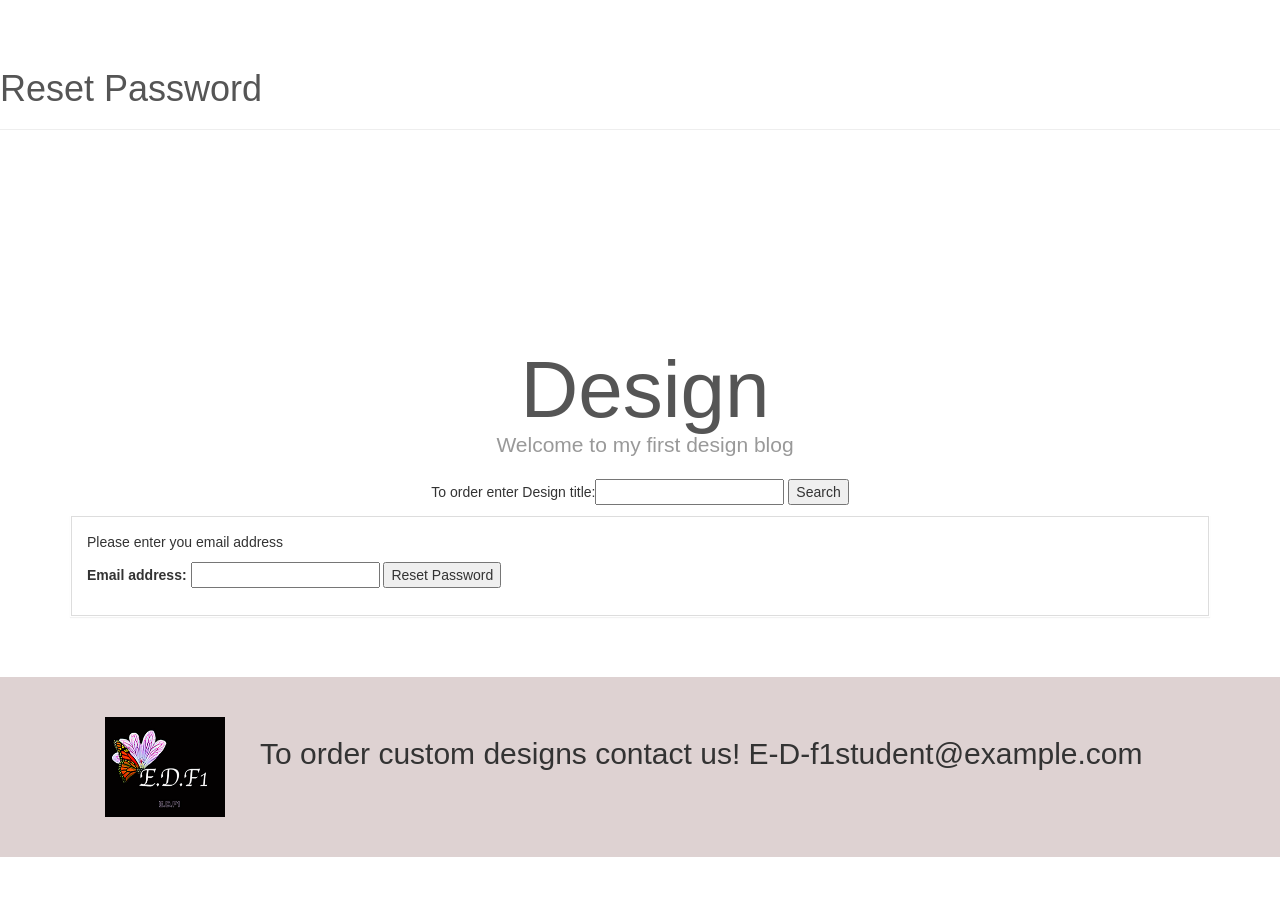
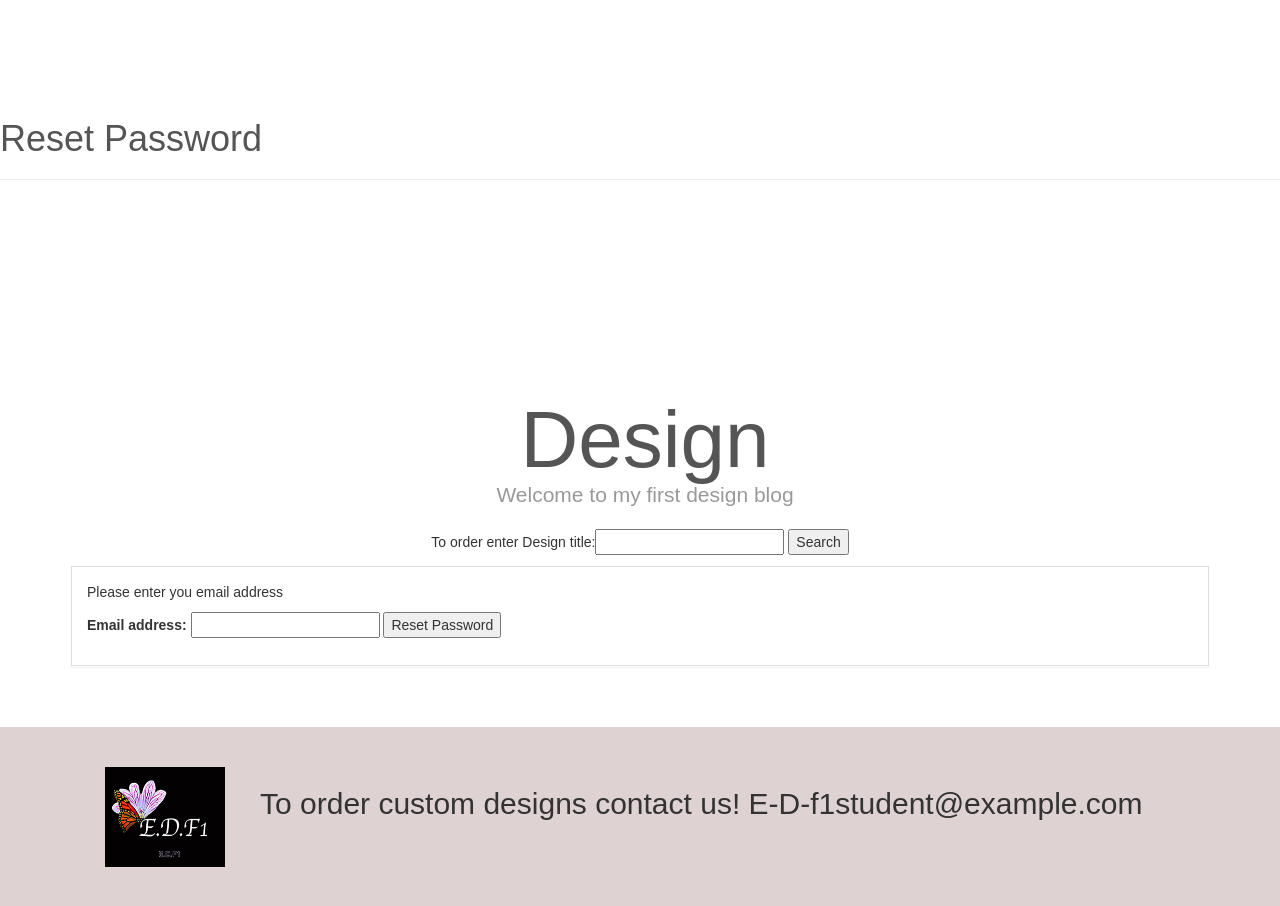
Before and after one commit to eazeldon/Django-mini-project4, a Django app: a page that uses templates/base.html in a window 1280 px wide. Shown: the part 51-957 px from the top of the page. Before the commit the page ends 908 px from the top, so only its background shows below. Run offline with Django 3.2, Linux system fonts and the light colour scheme; some libraries are stand-ins or nearby versions.

Commit message:
Update
change margin top and bottom

```diff
--- a/static/css/custom.css
+++ b/static/css/custom.css
@@ -79,6 +79,8 @@ caption p {
 h1, h1 a {
     color: #555555;
     text-decoration: none;
+    margin-top: 70px;
+    margin-bottom: 7px;
 }
 messages {
  padding-top: 100px;
```
